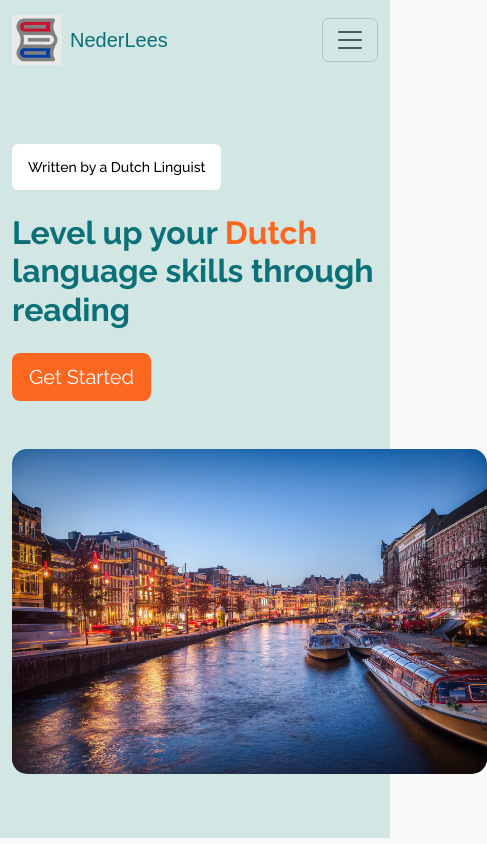
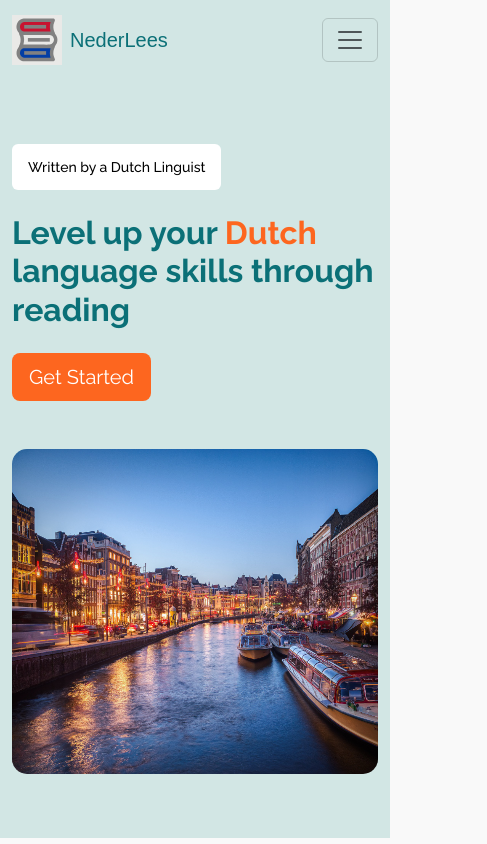
Before and after one commit to jada4569/nederlees, a Next.js app: page / in a window 390 px wide. Shown: the top 844 px of the page, 487 px wide, since content can reach past the window. Built offline with nearby package versions, Linux system fonts and the light colour scheme; a web font is replaced by a local one.

Commit message:
Fix home page images on mobile

```diff
--- a/app/globals.css
+++ b/app/globals.css
@@ -169,6 +169,10 @@ button {
   .canal-img {
     margin-left: -30px;
   }
+}
+
+.big-img {
+  max-width: 100%;
 }
 
 .align-center {
--- a/app/layout.tsx
+++ b/app/layout.tsx
@@ -5,6 +5,7 @@ import BootstrapClient from './bootstrap-client';
 import 'bootstrap/dist/css/bootstrap.css'
 import "./globals.css";
 import Navbar from "./components/Navbar";
+import Link from 'next/link'
 
 const afacad = Afacad({
   variable: "--font-afacad",
@@ -50,8 +51,10 @@ export default function RootLayout({
           <div className="container">
             <div className="row">
               <div className="col-12 col-md-8 p-2 text-center text-md-start name-home afacad-font">
-                <Image src="/logo.svg" alt="NederLees Logo" width={50} height={50} />
-                NederLees
+                <Link className="mail-to" href="/">
+                  <Image src="/logo.svg" alt="NederLees Logo" width={50} height={50} />
+                  NederLees
+                </Link>
               </div>
               <div className="col-12 col-md-4 text-center p-2 footer-text raleway-font">
                 <div>
--- a/app/page.tsx
+++ b/app/page.tsx
@@ -28,7 +28,7 @@ export default function Home() {
                 </div>
               </div>
               <div className="col-lg-5 canal-img">
-                <Image className="image-border-radius" src="/amsterdam-canal.jpg" alt="Amsterdam canal" width={475} height={325} />
+                <Image className="image-border-radius big-img" src="/amsterdam-canal.jpg" alt="Amsterdam canal" width={475} height={325} />
               </div>
             </div>
           </div>
@@ -240,7 +240,7 @@ export default function Home() {
                 </div>
               </div>
               <div className="col-md-5">
-                <Image className="image-border-radius" src="/holding-book.jpg" alt="Hands holding a book" width={400} height={400} />
+                <Image className="image-border-radius big-img" src="/holding-book.jpg" alt="Hands holding a book" width={400} height={400} />
               </div>
             </div>
             <p className="dark-gray-text pt-2">
```
